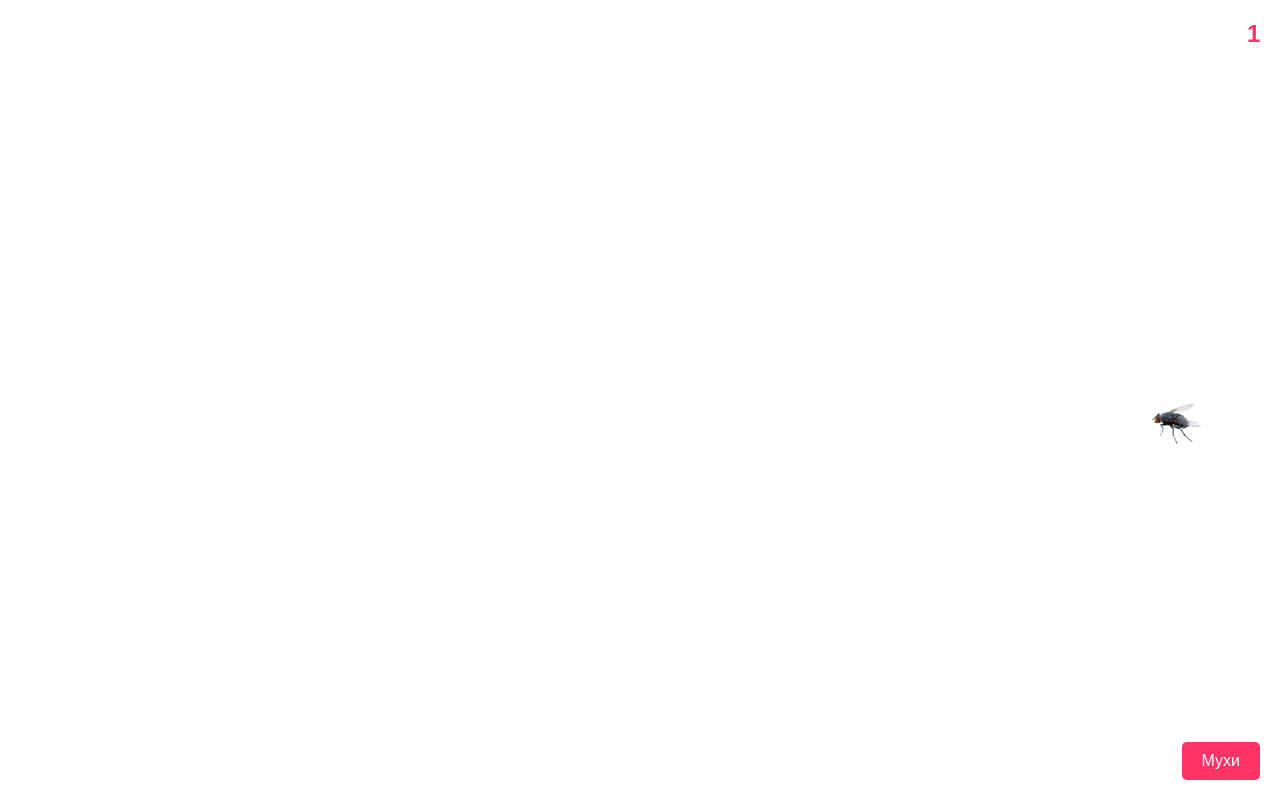
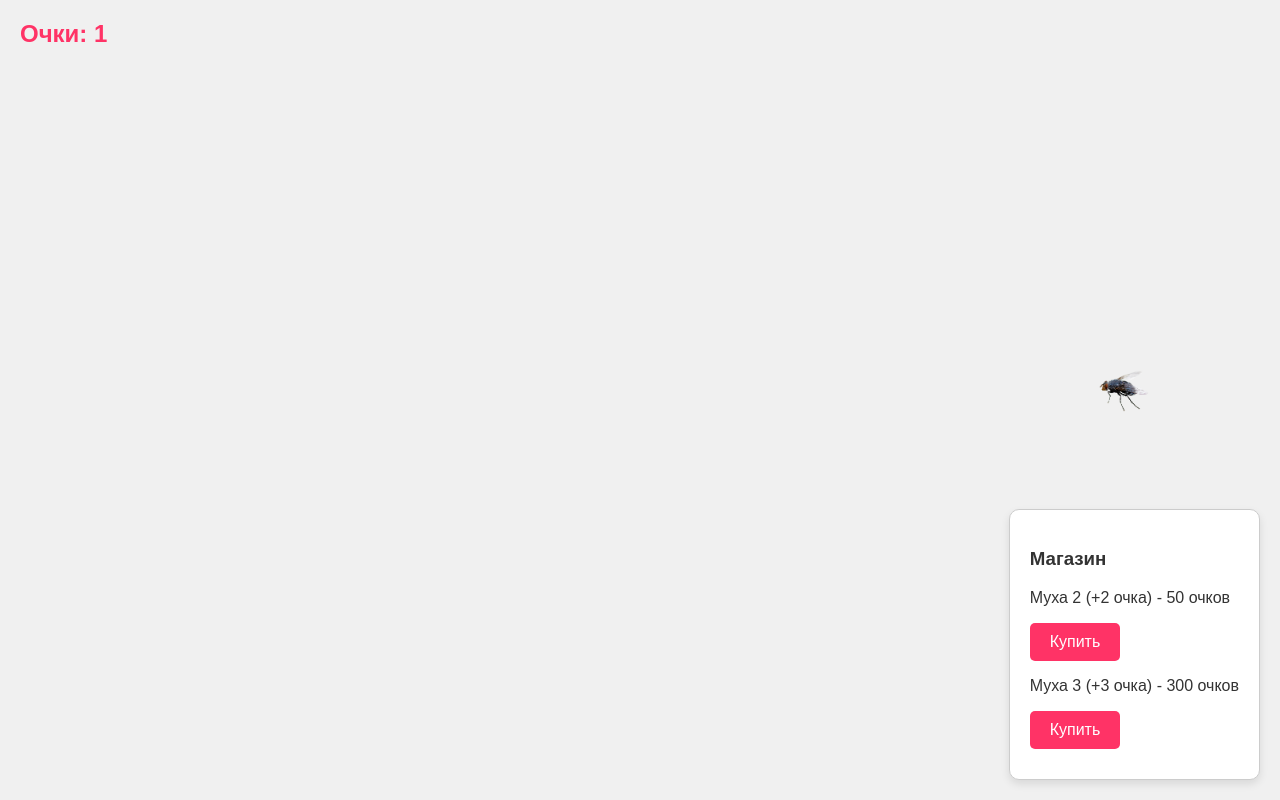
Before and after one commit to juteexss/muha.github.io, a plain HTML site: page index.html in a window 1280 px wide. Drawn offline with Linux system fonts and the light colour scheme.

Commit message:
Update index.html

```diff
--- a/index.html
+++ b/index.html
@@ -3,154 +3,126 @@
 <head>
     <meta charset="UTF-8">
     <meta name="viewport" content="width=device-width, initial-scale=1.0">
-    <title>Дотерские бомжи</title>
+    <title>Мухоловка</title>
     <style>
-        /* CSS стили остаются неизменными */
         body {
             font-family: Arial, sans-serif;
             margin: 0;
             padding: 0;
-            background-color: #ffffff; /* Белый фон */
-            color: #000000; /* Черный текст */
+            background-color: #f0f0f0;
+            color: #333;
         }
-        /* ... */
-        /* CSS стили остаются неизменными */
 
-        /* Стили для мухи */
-        #fly {
+        #counter {
             position: fixed;
-            width: 50px;
-            height: auto;
-            z-index: 9999;
-            transition: transform 0.3s ease; /* Добавляем плавный переход для перемещения */
+            top: 20px;
+            left: 20px;
+            font-size: 24px;
+            font-weight: bold;
+            color: #ff3366;
         }
-        /* Стили для панели выбора мухи */
-        #fly-panel {
-            position: fixed;
-            bottom: 80px; /* Изменена высота панели */
-            right: 20px;
-            background-color: #ffffff;
-            border: 1px solid #ccc;
-            padding: 10px;
-            display: none;
-            animation: slide-in 0.5s forwards;
-            z-index: 10000; /* Панель выбора мухи над мухой */
-        }
-        .skin-radio {
-            margin-right: 10px;
-            cursor: pointer;
-        }
-        /* Анимация для панели выбора мухи */
-        @keyframes slide-in {
-            from {
-                transform: translateY(100%); /* Изменено направление анимации */
-                opacity: 0;
-            }
-            to {
-                transform: translateY(0); /* Изменено направление анимации */
-                opacity: 1;
-            }
-        }
-        /* Стили для кнопки "Мухи" */
-        #fly-btn {
+
+        #shop {
             position: fixed;
             bottom: 20px;
             right: 20px;
-            background-color: #ff3366; /* Цвет кнопки */
-            color: #ffffff; /* Цвет текста */
+            background-color: #fff;
+            border: 1px solid #ccc;
+            padding: 20px;
+            border-radius: 10px;
+            box-shadow: 0 4px 8px rgba(0, 0, 0, 0.1);
+        }
+
+        .shop-item {
+            margin-bottom: 10px;
+        }
+
+        .shop-item button {
+            background-color: #ff3366;
+            color: #fff;
             border: none;
             padding: 10px 20px;
             border-radius: 5px;
             cursor: pointer;
             font-size: 16px;
-            transition: background-color 0.3s; /* Плавное изменение цвета при наведении */
-            z-index: 9999;
+            transition: background-color 0.3s;
         }
-        #fly-btn:hover {
-            background-color: #ff0055; /* Измененный цвет кнопки при наведении */
+
+        .shop-item button:hover {
+            background-color: #ff0055;
         }
-        /* Стили для счетчика */
-        #counter {
-            position: fixed;
-            top: 20px;
-            right: 20px;
-            font-size: 24px;
-            font-weight: bold;
-            color: #ff3366; /* Цвет счетчика */
-            animation: pulse 1s infinite; /* Анимация мерцания */
-            z-index: 9999;
+
+        .fly {
+            position: absolute;
+            width: 50px;
+            height: auto;
+            cursor: pointer;
+            transition: transform 0.3s ease;
         }
-        /* Анимация для мерцания */
-        @keyframes pulse {
-            0% {
-                transform: scale(1);
-            }
-            50% {
-                transform: scale(1.2);
-            }
-            100% {
-                transform: scale(1);
-            }
-        }
-        /* CSS стили остаются неизменными */
     </style>
 </head>
 <body>
-    <!-- HTML код мухи остается неизменным -->
-    <!-- Муха -->
-    <img src="Insect-Background-PNG.png" alt="Муха" id="fly">
+    <div id="counter">Очки: 0</div>
 
-    <!-- Кнопка "Мухи" -->
-    <button id="fly-btn">Мухи</button>
-
-    <!-- Панель выбора мухи -->
-    <div id="fly-panel">
-        <label class="skin-radio">
-            <input type="radio" name="skin" value="Insect-Background-PNG.png" checked>
-            Скин 1
-        </label>
-        <label class="skin-radio">
-            <input type="radio" name="skin" value="transparent-fly-23.png">
-            Скин 2
-        </label>
-        <label class="skin-radio">
-            <input type="radio" name="skin" value="Fly-Background-PNG.png">
-            Скин 3
-        </label>
+    <div id="shop">
+        <h3>Магазин</h3>
+        <div class="shop-item">
+            <p>Муха 2 (+2 очка) - 50 очков</p>
+            <button onclick="buyFly(2, 50)">Купить</button>
+        </div>
+        <div class="shop-item">
+            <p>Муха 3 (+3 очка) - 300 очков</p>
+            <button onclick="buyFly(3, 300)">Купить</button>
+        </div>
     </div>
 
-    <!-- Счетчик -->
-    <div id="counter">0</div>
+    <img src="Insect-Background-PNG.png" alt="Муха" class="fly" id="fly1">
 
-    <!-- JavaScript код остается неизменным -->
     <script>
-        var fly = document.getElementById('fly');
-        var flyBtn = document.getElementById('fly-btn');
-        var flyPanel = document.getElementById('fly-panel');
-        var skinRadios = document.querySelectorAll('.skin-radio input[name="skin"]');
-        var counter = document.getElementById('counter');
-        var count = 0;
+        let score = 0;
+        let flies = [{ id: "fly1", value: 1 }]; // Первая муха уже на экране
 
-        // Отображение/скрытие панели выбора мухи при нажатии на кнопку "Мухи"
-        flyBtn.addEventListener('click', function() {
-            flyPanel.style.display = flyPanel.style.display === 'none' ? 'block' : 'none';
-        });
+        const counter = document.getElementById('counter');
 
-        // При изменении выбранного скина мухи меняем ее в соответствии с выбором пользователя
-        skinRadios.forEach(function(radio) {
-            radio.addEventListener('change', function() {
-                fly.src = this.value;
-                flyPanel.style.display = 'none'; // Скрываем панель выбора мухи после выбора скина
-            });
-        });
+        // Функция для обновления счета
+        function updateScore(points) {
+            score += points;
+            counter.textContent = `Очки: ${score}`;
+        }
 
-        // Добавляем обработчик события для перемещения мухи при наведении на нее
-        fly.addEventListener('mouseover', function() {
-            var x = Math.random() * (window.innerWidth - 50); // Генерируем случайную позицию по горизонтали
-            var y = Math.random() * (window.innerHeight - 50); // Генерируем случайную позицию по вертикали
-            fly.style.transform = 'translate(' + x + 'px, ' + y + 'px)'; // Устанавливаем новую позицию мухи
-            count++;
-            counter.textContent = count; // Обновляем счетчик
+        // Функция для покупки мухи
+        function buyFly(value, cost) {
+            if (score >= cost) {
+                score -= cost;
+                counter.textContent = `Очки: ${score}`;
+                const newFly = document.createElement('img');
+                newFly.src = "Insect-Background-PNG.png"; // Используем ту же картинку для простоты
+                newFly.className = "fly";
+                newFly.id = `fly${flies.length + 1}`;
+                document.body.appendChild(newFly);
+                flies.push({ id: newFly.id, value: value });
+
+                // Добавляем обработчик для новой мухи
+                newFly.addEventListener('mouseover', () => {
+                    moveFly(newFly);
+                    updateScore(value);
+                });
+            } else {
+                alert("Недостаточно очков!");
+            }
+        }
+
+        // Функция для перемещения мухи
+        function moveFly(fly) {
+            const x = Math.random() * (window.innerWidth - 50);
+            const y = Math.random() * (window.innerHeight - 50);
+            fly.style.transform = `translate(${x}px, ${y}px)`;
+        }
+
+        // Инициализация первой мухи
+        document.getElementById('fly1').addEventListener('mouseover', () => {
+            moveFly(document.getElementById('fly1'));
+            updateScore(1);
         });
     </script>
 </body>
```
